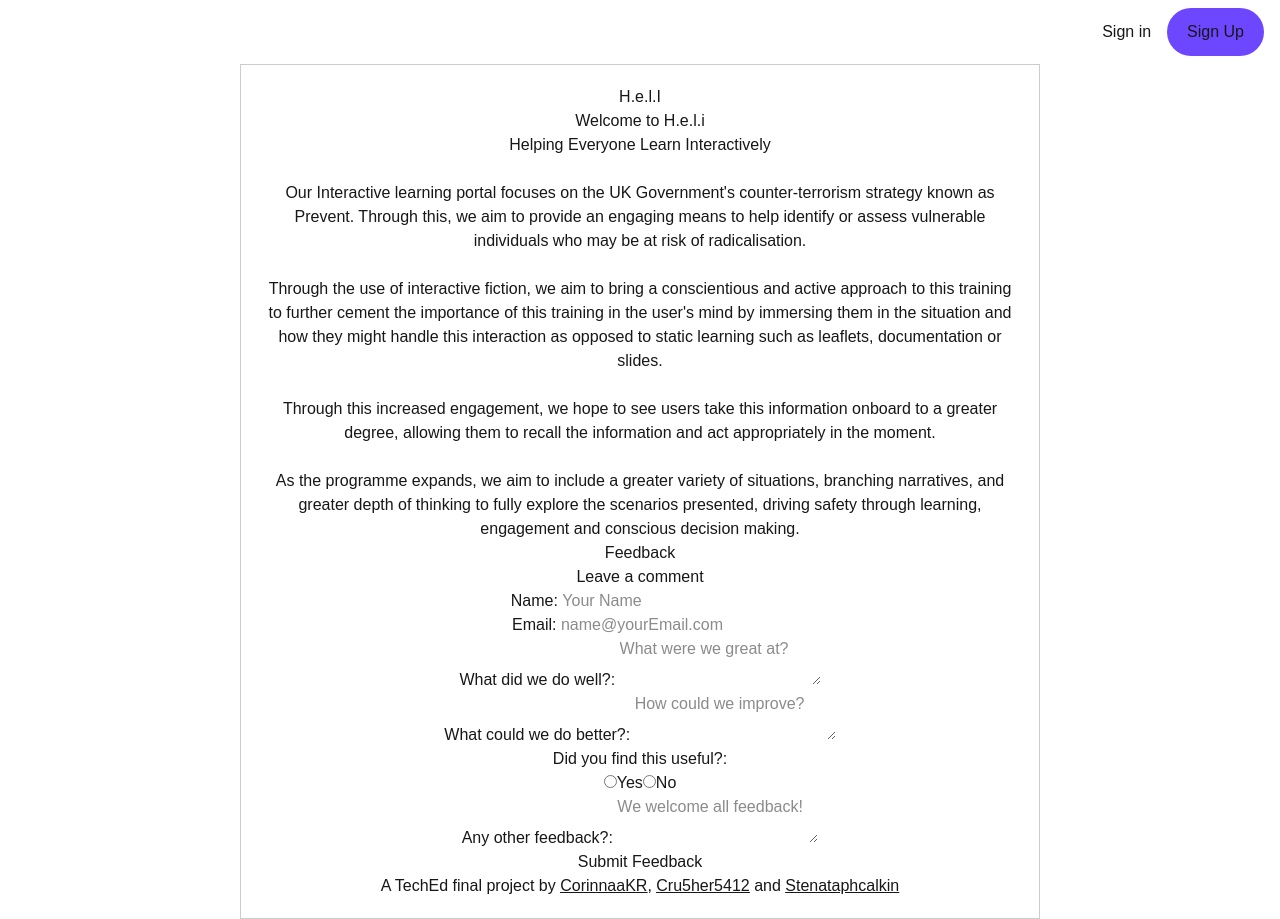
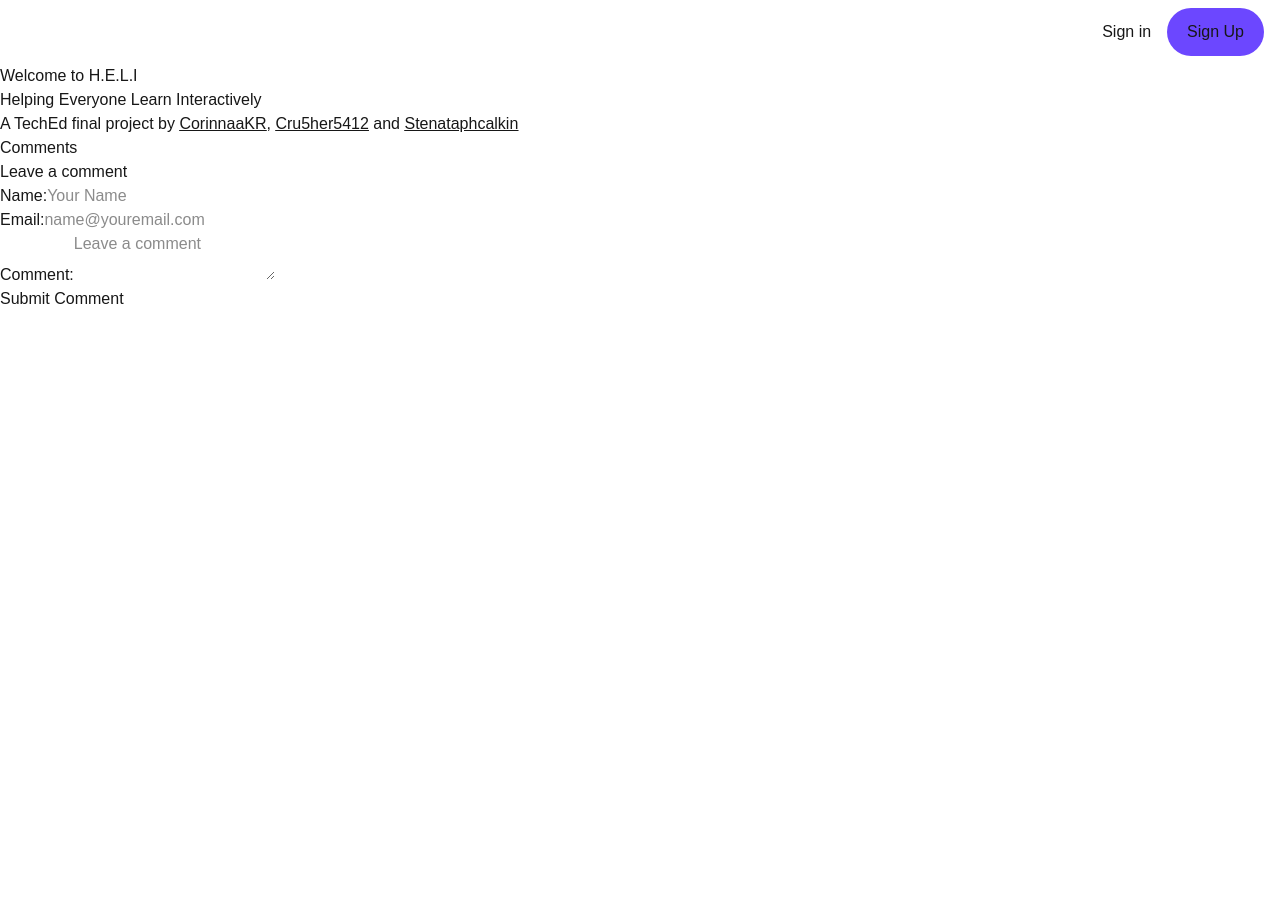
Before and after one commit to CorinnaaKR/WK12-GroupProject, a Next.js app: page / in a window 1280 px wide. After the commit the page ends 800 px from the top, so only its background shows below. Built offline with nearby package versions, Linux system fonts and the light colour scheme; no server answers; the database is empty.

Commit message:
adding metadata

```diff
--- a/src/app/layout.js
+++ b/src/app/layout.js
@@ -20,8 +20,15 @@ const geistMono = Geist_Mono({
 });
 
 export const metadata = {
-  title: "Create Next App",
-  description: "Generated by create next app",
+  title: "Heli",
+  description: "Helping everyone learn interactively!",
+  openGraph: {
+    title: "Heli",
+    description: "A simple blog built with Next.js",
+    type: "website",
+    url: "https://wk-12-group-project.vercel.app/",
+    images: ["public/assets/Screenshot 2025-10-29 110010.png"],
+  },
 };
 
 export default function RootLayout({ children }) {
--- a/src/app/page.js
+++ b/src/app/page.js
@@ -1,11 +1,8 @@
-// "use client";
-// import CommentsPage from "@/app/comments/page.js";
+import CommentsPage from "@/app/comments/page.js";
 import FeedbackPage from "@/app/feedback/page.js";
-import Header from "@/components/Header.jsx";
 import Footer from "@/components/Footer.jsx";
 import { currentUser } from "@clerk/nextjs/server";
 import { db } from "@/utils/dbConnection";
-
 export default async function Home() {
   let currUser;
   currUser = await currentUser();
@@ -34,50 +31,16 @@ export default async function Home() {
   }
 
   return (
-    <div
-      style={{
-        textAlign: "center",
-        maxWidth: "800px",
-        margin: "0 auto",
-        padding: "20px",
-        border: "1px solid #ccc",
-      }}
-    >
-      {" "}
-      <Header />
-      <h1>Welcome to H.e.l.i</h1>
+    <div>
+      <header />
+
+      <h1>Welcome to H.E.L.I</h1>
       <h2>Helping Everyone Learn Interactively</h2>
-      <br />
-      <p>
-        Our Interactive learning portal focuses on the UK Government&apos;s
-        counter-terrorism strategy known as Prevent. Through this, we aim to
-        provide an engaging means to help identify or assess vulnerable
-        individuals who may be at risk of radicalisation.
-      </p>
-      <br />
-      <p>
-        Through the use of interactive fiction, we aim to bring a conscientious
-        and active approach to this training to further cement the importance of
-        this training in the user&apos;s mind by immersing them in the situation
-        and how they might handle this interaction as opposed to static learning
-        such as leaflets, documentation or slides.
-      </p>
-      <br />
-      <p>
-        Through this increased engagement, we hope to see users take this
-        information onboard to a greater degree, allowing them to recall the
-        information and act appropriately in the moment.
-      </p>
-      <br />
-      <p>
-        As the programme expands, we aim to include a greater variety of
-        situations, branching narratives, and greater depth of thinking to fully
-        explore the scenarios presented, driving safety through learning,
-        engagement and conscious decision making.{" "}
-      </p>
-      {/* <CommentsPage /> */}
-      <FeedbackPage />
+      <p></p>
       <Footer />
+
+      <CommentsPage />
+      {/* <FeedbackPage /> */}
     </div>
   );
 }
--- a/src/app/user/[username]/story/page.js
+++ b/src/app/user/[username]/story/page.js
@@ -2,6 +2,12 @@
 import Script from "next/script";
 import InkButtons from "@/components/InkButtons";
 import "./story.css";
+
+export const metadata = {
+  title: "Interactive Story", // Becomes "Interactive Story | H.E.L.I."
+  description: "An interactive story about radicalisation",
+};
+
 export default function StoryPage() {
   return (
     <main className="pageContainer">
```
Also changed, not shown: public/assets/Screenshot 2025-10-29 110010.png (added).
